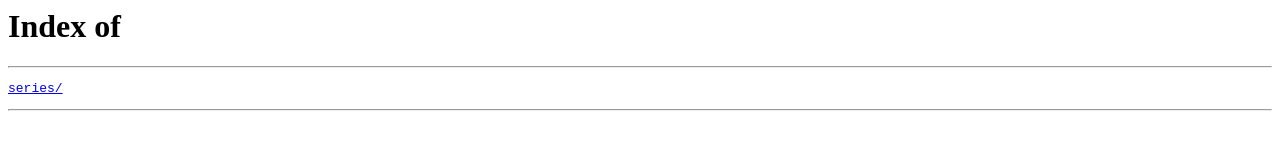
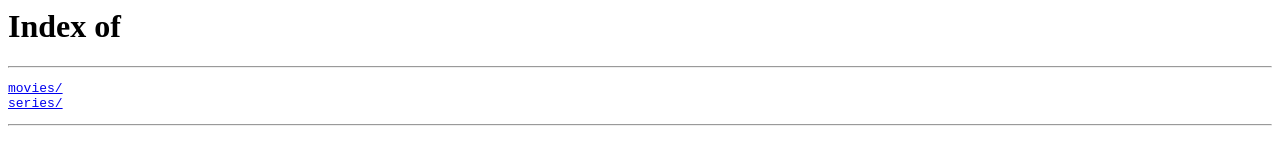
Before and after one commit to Arkina1234/html, a plain HTML site: page index.html in a window 1280 px wide. Drawn offline with Linux system fonts and the light colour scheme.

Commit message:
Update index.html

```diff
--- a/index.html
+++ b/index.html
@@ -2,6 +2,7 @@
 <head><title>Index of </title></head>
 <body>
 <h1>Index of </h1><hr><pre>
+<a href="https://drive.google.com/drive/folders/10cP0eVCQKxjqcut0iKkZEq03J68rHm_B">movies/</a>
 <a href="series/">series/</a>
 </pre><hr></body>
 </html>
```
